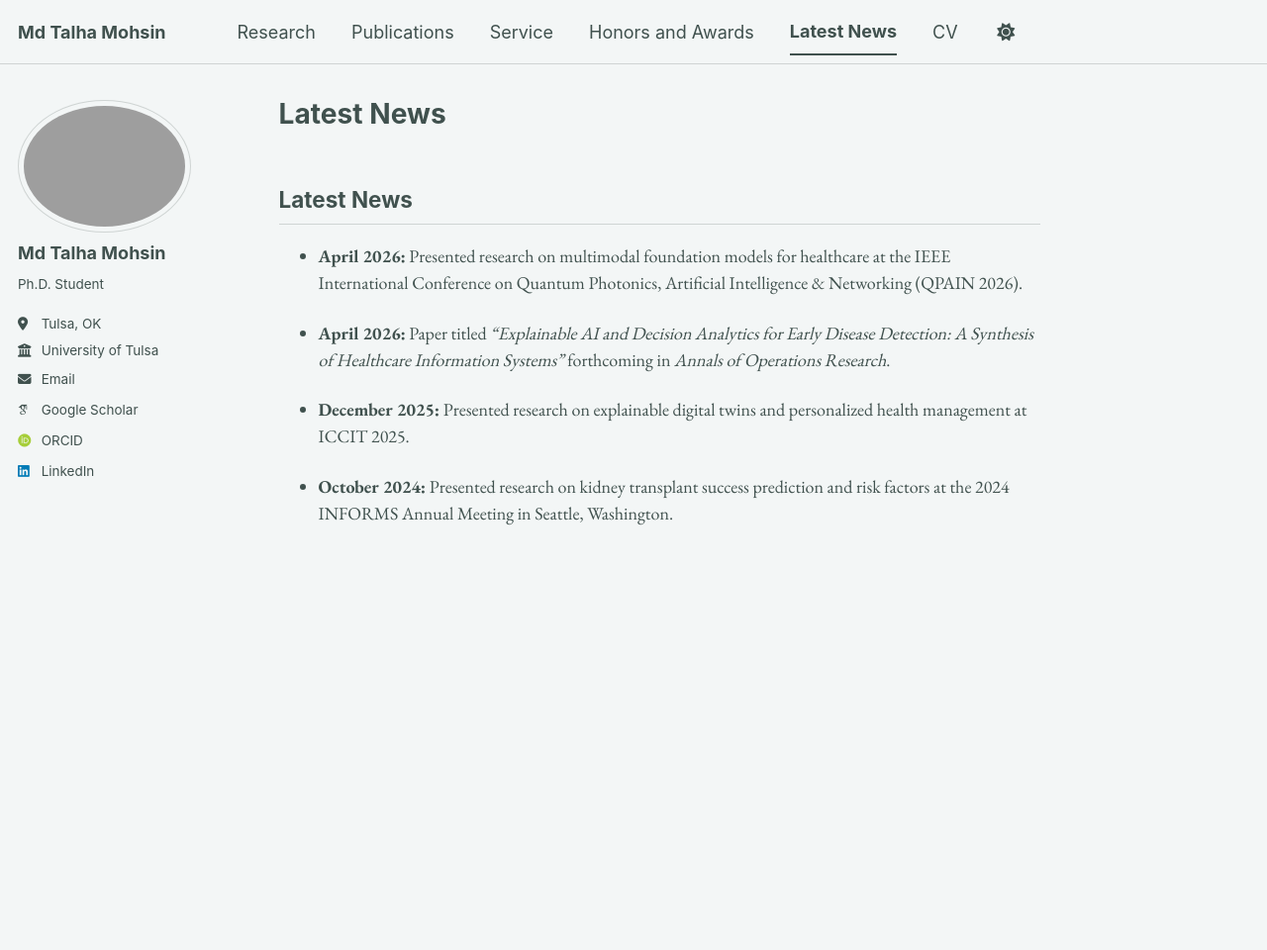
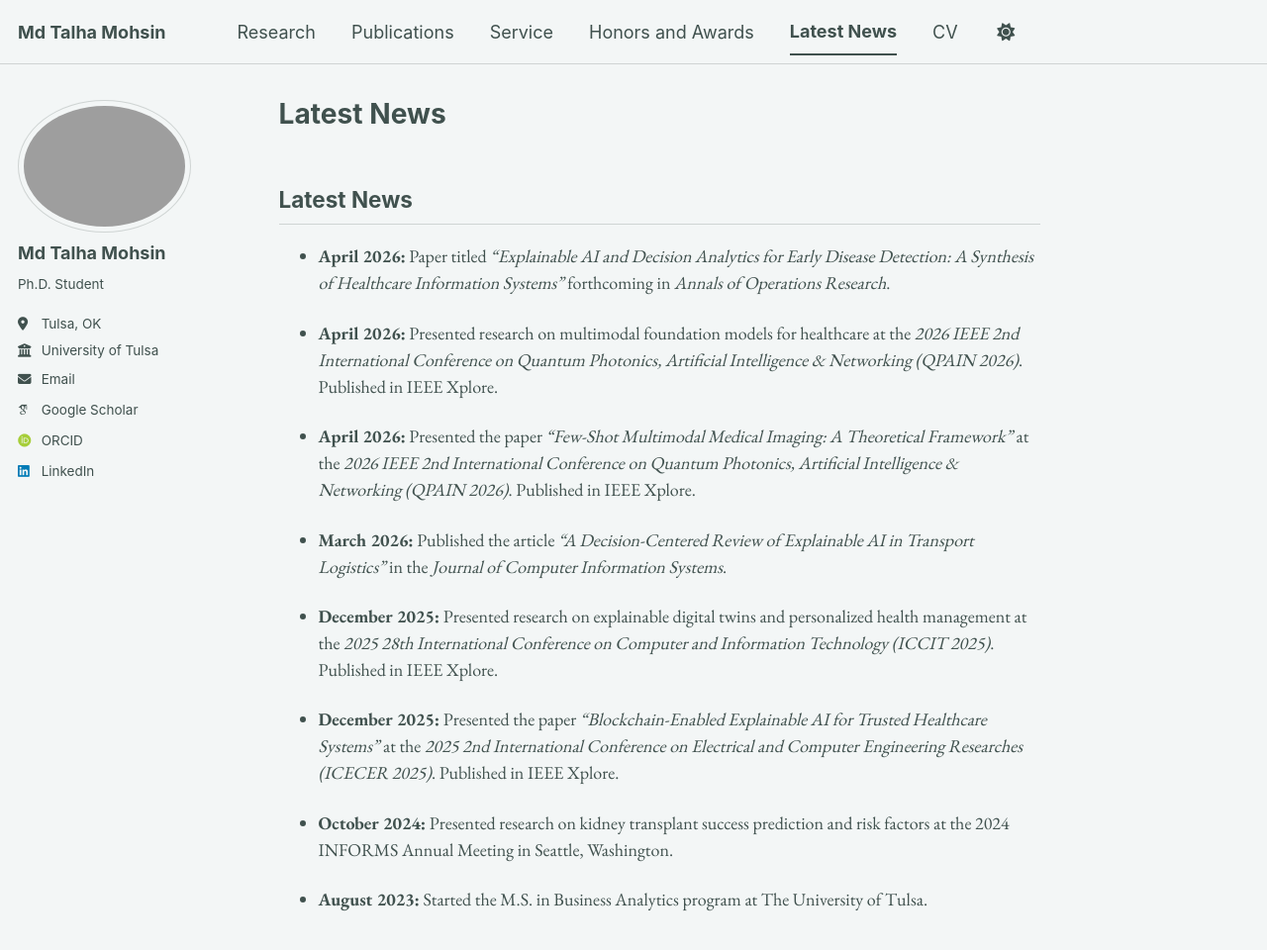
Before and after one commit to mdtalhamohsin/mdtalhamohsin.github.io, a Jekyll site: the page built from _pages/news.md, in a window 1280 px wide and 1027 px high. Shown: the top 960 px of the window at 99% size. Built offline with Jekyll 4.4.1, drawn with Linux system fonts in a browser that asks for light colours; some web fonts are replaced; a script bundle is joined from its source files by our own code; library files that are not in the unit come from our copies.

Commit message:
Update news.md

```diff
--- a/_pages/news.md
+++ b/_pages/news.md
@@ -7,10 +7,18 @@
 
 ## Latest News
 
-- **April 2026:** Presented research on multimodal foundation models for healthcare at the IEEE International Conference on Quantum Photonics, Artificial Intelligence & Networking (QPAIN 2026).
-
 - **April 2026:** Paper titled *“Explainable AI and Decision Analytics for Early Disease Detection: A Synthesis of Healthcare Information Systems”* forthcoming in *Annals of Operations Research*.
 
-- **December 2025:** Presented research on explainable digital twins and personalized health management at ICCIT 2025.
+- **April 2026:** Presented research on multimodal foundation models for healthcare at the *2026 IEEE 2nd International Conference on Quantum Photonics, Artificial Intelligence & Networking (QPAIN 2026)*. Published in IEEE Xplore.
+
+- **April 2026:** Presented the paper *“Few-Shot Multimodal Medical Imaging: A Theoretical Framework”* at the *2026 IEEE 2nd International Conference on Quantum Photonics, Artificial Intelligence & Networking (QPAIN 2026)*. Published in IEEE Xplore.
+
+- **March 2026:** Published the article *“A Decision-Centered Review of Explainable AI in Transport Logistics”* in the *Journal of Computer Information Systems*.
+
+- **December 2025:** Presented research on explainable digital twins and personalized health management at the *2025 28th International Conference on Computer and Information Technology (ICCIT 2025)*. Published in IEEE Xplore.
+
+- **December 2025:** Presented the paper *“Blockchain-Enabled Explainable AI for Trusted Healthcare Systems”* at the *2025 2nd International Conference on Electrical and Computer Engineering Researches (ICECER 2025)*. Published in IEEE Xplore.
 
 - **October 2024:** Presented research on kidney transplant success prediction and risk factors at the 2024 INFORMS Annual Meeting in Seattle, Washington.
+
+- **August 2023:** Started the M.S. in Business Analytics program at The University of Tulsa.
```
